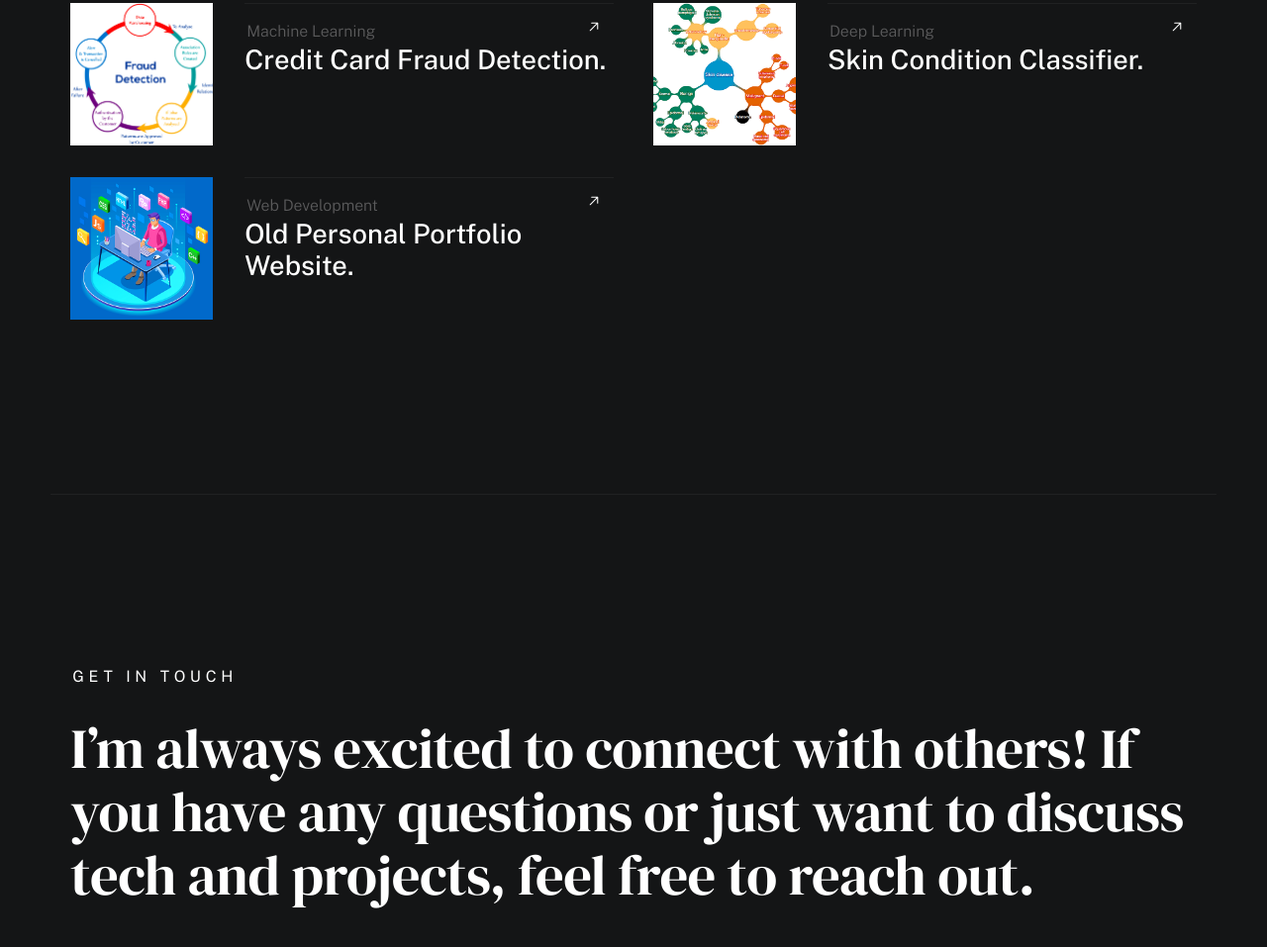
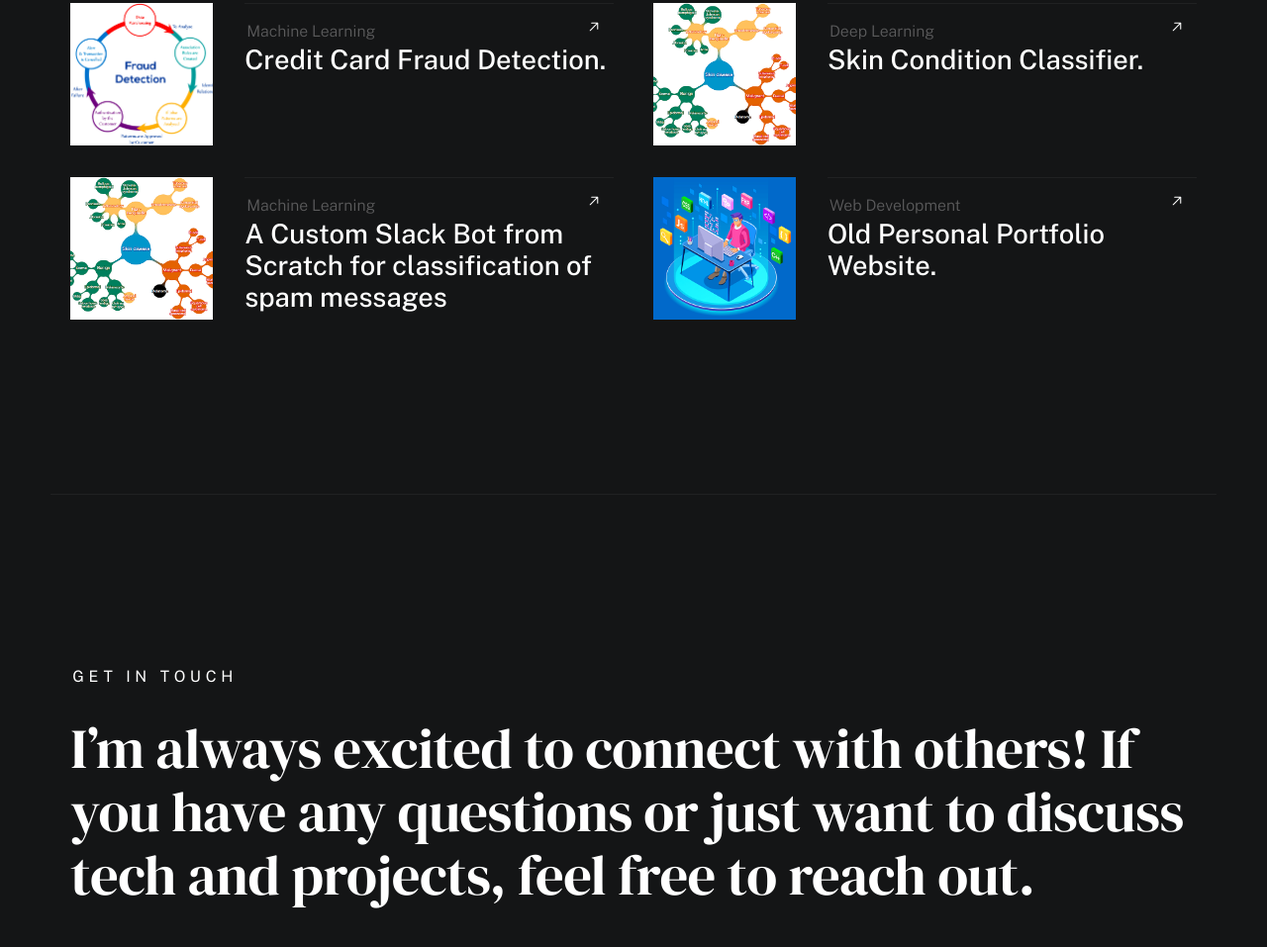
Before and after one commit to vanshxo/web, a website: page frontend/index.html in a window 1280 px wide. Shown: the part 4315-5272 px from the top of the page at 99% size. Drawn offline with nearby package versions, Linux system fonts and the light colour scheme; a web font is replaced by a local one.

Commit message:
slack bot

```diff
--- a/frontend/index.html
+++ b/frontend/index.html
@@ -296,6 +296,26 @@
                         <svg width="15" height="15" viewBox="0 0 15 15" fill="none" xmlns="http://www.w3.org/2000/svg"><path d="M8.14645 3.14645C8.34171 2.95118 8.65829 2.95118 8.85355 3.14645L12.8536 7.14645C13.0488 7.34171 13.0488 7.65829 12.8536 7.85355L8.85355 11.8536C8.65829 12.0488 8.34171 12.0488 8.14645 11.8536C7.95118 11.6583 7.95118 11.3417 8.14645 11.1464L11.2929 8H2.5C2.22386 8 2 7.77614 2 7.5C2 7.22386 2.22386 7 2.5 7H11.2929L8.14645 3.85355C7.95118 3.65829 7.95118 3.34171 8.14645 3.14645Z" fill="currentColor" fill-rule="evenodd" clip-rule="evenodd"></path></svg>
                     </a>
                 </li> <!--end folio-list__item -->
+                <li class="folio-list__item column" data-animate-el>
+                    <a class="folio-list__item-link" href="https://github.com/vanshxo/spam-slack">
+                        <div class="folio-list__item-pic">
+                            <img src="images/portfolio/j.png"
+                                  alt="">
+                        </div>
+
+                        <div class="folio-list__item-text">
+                            <div class="folio-list__item-cat">
+                                Machine Learning
+                            </div>
+                            <div class="folio-list__item-title">
+                                A Custom Slack Bot from Scratch for classification of spam messages
+                            </div>
+                        </div>
+                    </a>
+                    <a class="folio-list__proj-link" href="#" title="project link">
+                        <svg width="15" height="15" viewBox="0 0 15 15" fill="none" xmlns="http://www.w3.org/2000/svg"><path d="M8.14645 3.14645C8.34171 2.95118 8.65829 2.95118 8.85355 3.14645L12.8536 7.14645C13.0488 7.34171 13.0488 7.65829 12.8536 7.85355L8.85355 11.8536C8.65829 12.0488 8.34171 12.0488 8.14645 11.8536C7.95118 11.6583 7.95118 11.3417 8.14645 11.1464L11.2929 8H2.5C2.22386 8 2 7.77614 2 7.5C2 7.22386 2.22386 7 2.5 7H11.2929L8.14645 3.85355C7.95118 3.65829 7.95118 3.34171 8.14645 3.14645Z" fill="currentColor" fill-rule="evenodd" clip-rule="evenodd"></path></svg>
+                    </a>
+                </li>
 
                 <li class="folio-list__item column" data-animate-el>
                     <a class="folio-list__item-link" href="https://portfolio-a986.onrender.com/">
```
Also changed, not shown: 1 other file.
